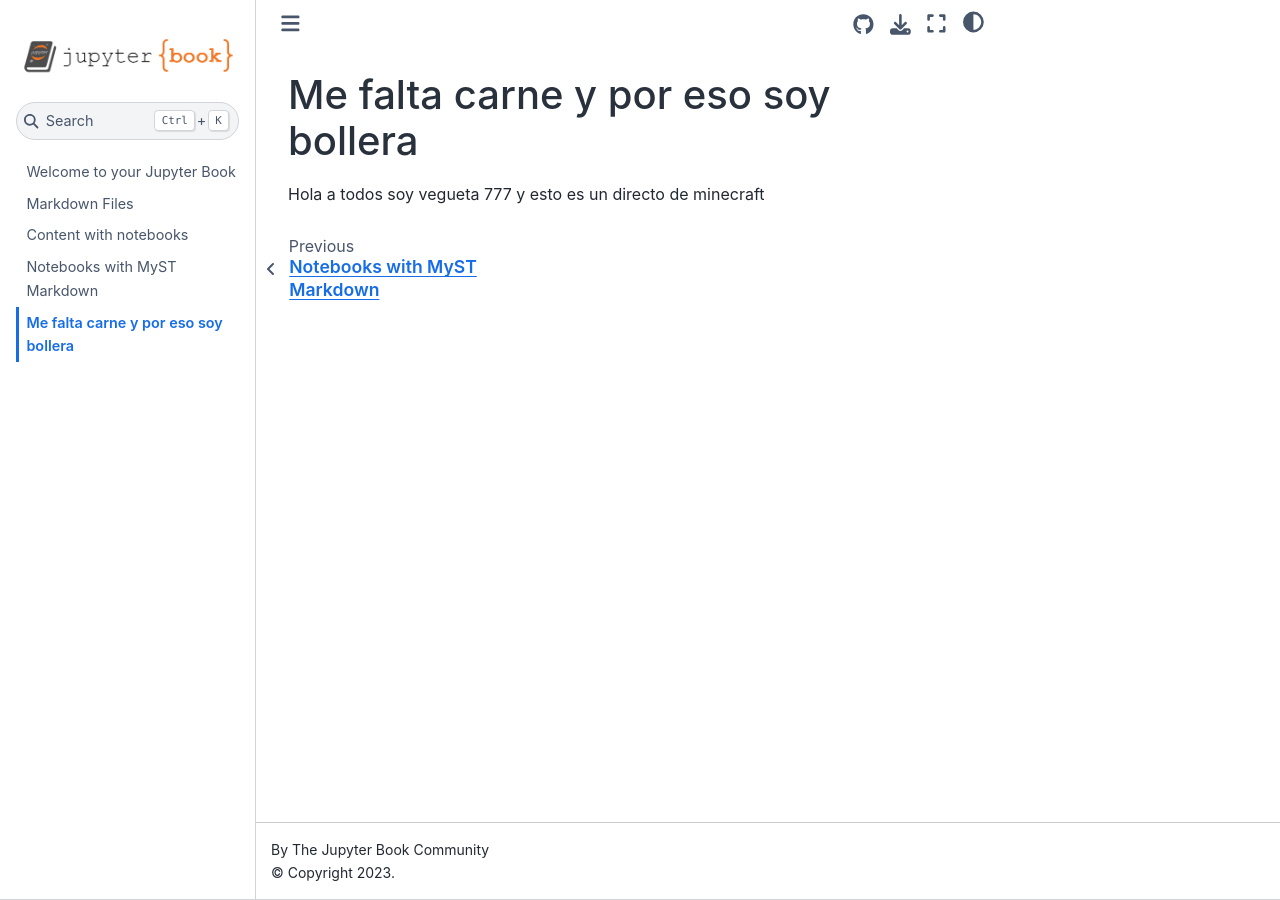
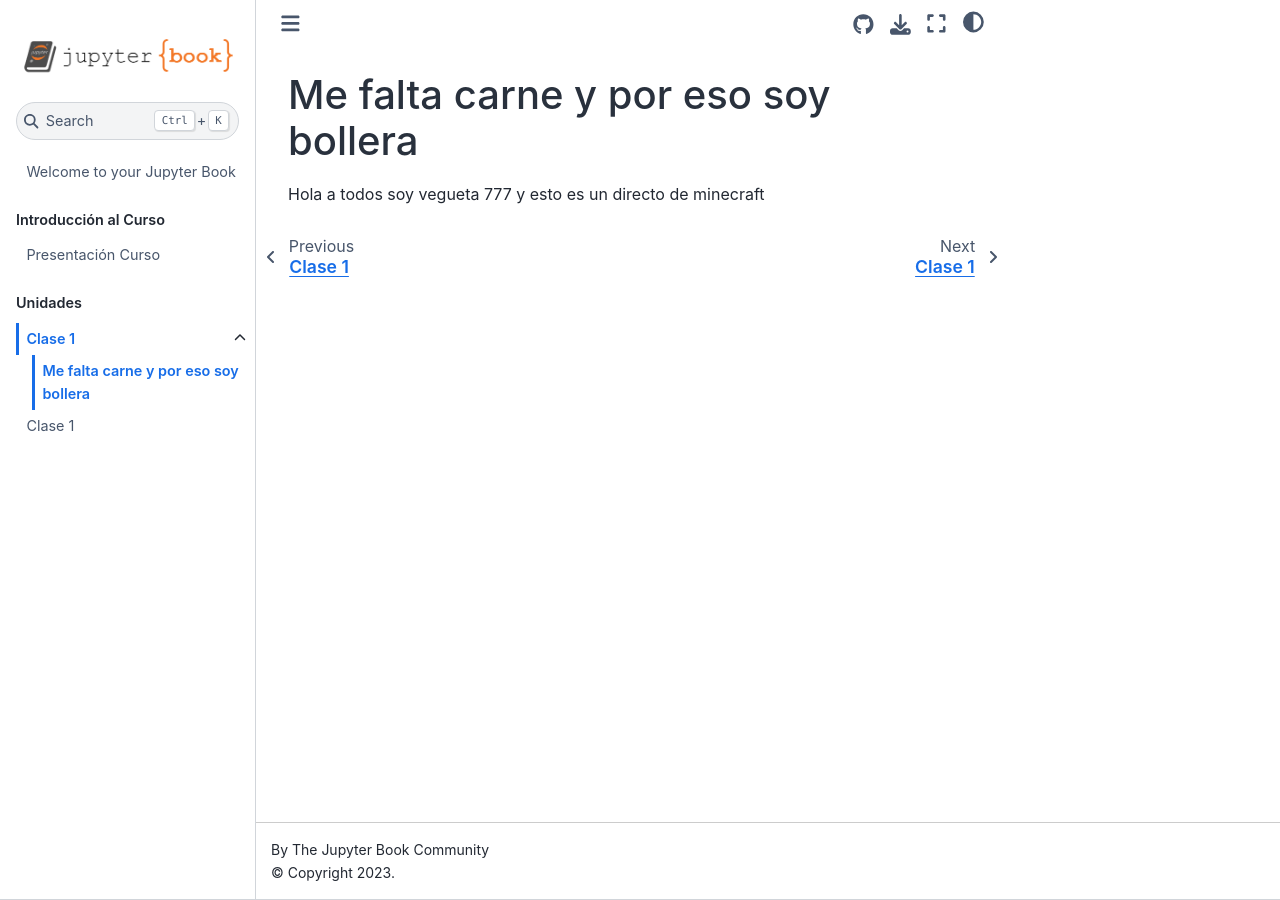
Before and after one commit to BioAITeamLearning/prog1-2023-02-ucaldas, a Jupyter Book: the page built from content/graf.ipynb, in a window 1280 px wide. Built offline with Jupyter Book 1.0.4 settings and Sphinx 7.4.7 and the Sphinx Book theme 1.1.4, drawn with Linux system fonts in a browser that asks for light colours.

```diff
--- a/_toc.yml
+++ b/_toc.yml
@@ -3,8 +3,14 @@
 
 format: jb-book
 root: intro
-chapters:
-- file: markdown
-- file: notebooks
-- file: markdown-notebooks
-- file: graf
+parts:
+- caption: Introducción al Curso
+  chapters:
+  - file: content/presentacion1
+
+- caption: Unidades
+  chapters:
+  - file: content/Unidad1
+    sections:
+    - file: content/graf
+  - file: content/Unidad2
--- /dev/null
+++ b/content/presentacion1.md
@@ -0,0 +1,3 @@
+# Presentación Curso
+
+texto fksdfk ksks ksks
```
Also changed, not shown: content/Unidad1.md (added, +5 -0 lines), content/Unidad2.md (added, +5 -0 lines), content/graf.ipynb (renamed from graf.ipynb).
